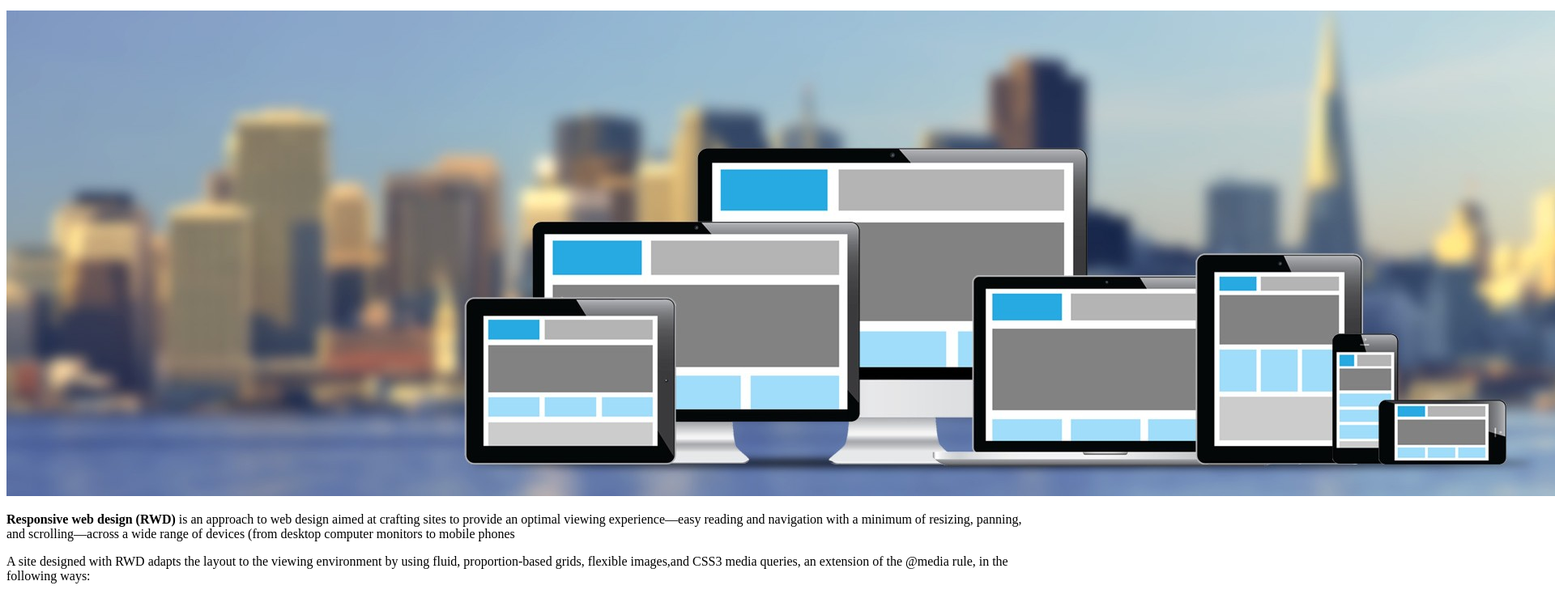
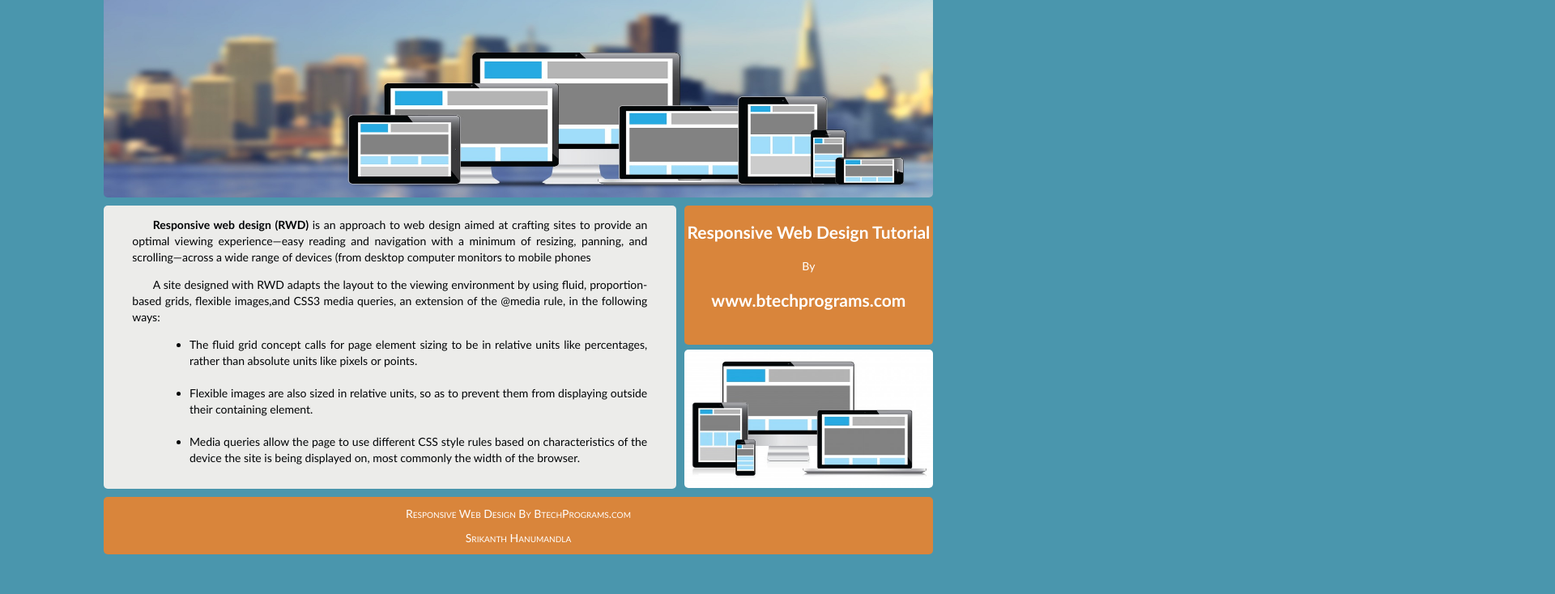
Before and after one commit to srikanthhanumandla/rwd, a plain HTML site: page index.html in a window 1280 px wide. Shown: the part 152-886 px from the top of the page at 81% size, 1920 px wide, since content can reach past the window. After the commit the page ends 858 px from the top, so only its background shows below. Drawn offline with Linux system fonts and the light colour scheme.

Commit message:
chage index.html code

```diff
--- a/index.html
+++ b/index.html
@@ -3,7 +3,7 @@
 <head>
 	<title>RWD|Responsive Web Designing Tutorial By BtechPrograms.com</title>
 	<meta charset="utf-8" />
-	<link rel="stylesheet" href="style1.css" type="text/css" />
+	<link rel="stylesheet" href="style.css" type="text/css" />
 	<meta name="viewport" content="width=device-width, initial-scale=1.0">
 </head>
 <body>
```
